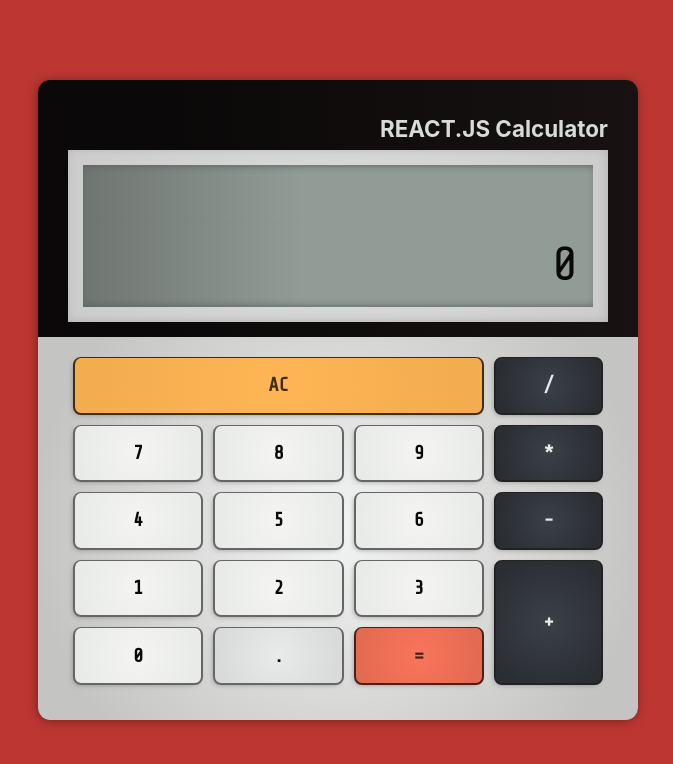
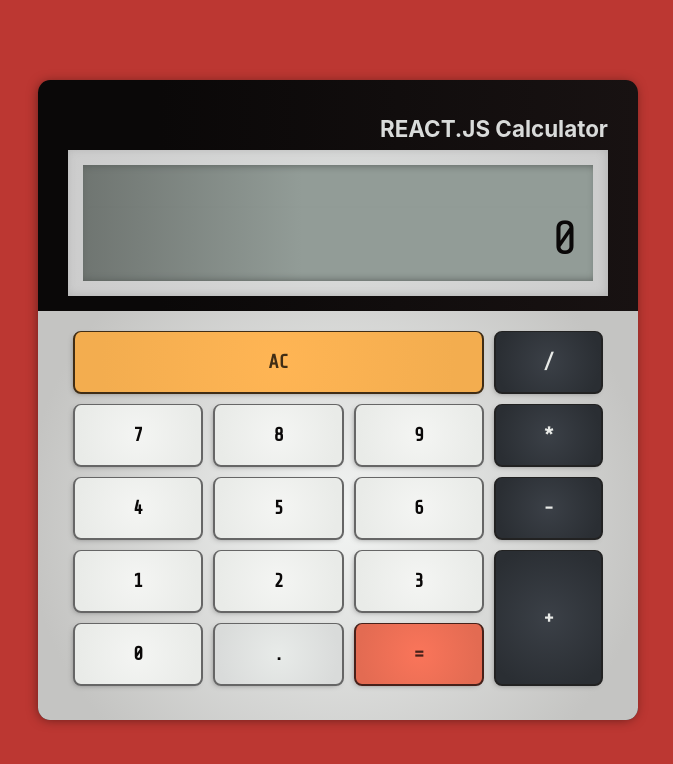
Before and after one commit to fermercadal/react-calculator_legacy, a React (Create React App) app: page / in a window 1280 px wide. Shown: the top 764 px of the page, without its empty margins (302-975 px from the left). Built offline with nearby package versions, Linux system fonts and the light colour scheme.

Commit message:
Update styles

```diff
--- a/src/App.css
+++ b/src/App.css
@@ -67,8 +67,8 @@ h1 {
   background: linear-gradient(90deg, #6f7571 0%, #929c97 43%);
   box-shadow: 0px 4px 8px -4px #575C59 inset;
   color: #0a0808;
-  padding: 15px;
-  min-height: 58px;
+  padding: 15px 15px 0px 15px;
+  min-height: 42px;
   text-align: right;
 }
 
@@ -78,8 +78,8 @@ h1 {
   box-shadow: 0px -4px 8px -4px #575C59 inset;
   color: #0a0808;
   font-size: 3rem;
-  min-height: 84px;
-  padding: 15px;
+  min-height: 74px;
+  padding: 5px 15px 15px 15px;
   text-align: right;
   width: 100%;
 }
@@ -89,13 +89,13 @@ h1 {
   background: radial-gradient(circle, rgba(243,245,244,1) 0%, rgba(196,196,194,1) 86%);
   display: flex;
   flex-flow: row wrap;
-  height: calc(100% - 242px);
+  height: calc(100% - 216px);
   padding: 30px 30px 30px 30px;
 }
 
 @media screen and (min-width: 769px) {
   .calculator-buttons {
-    height: calc(100% - 227px);
+    height: calc(100% - 200px);
     padding: 15px 30px 30px 30px;
   }
 }
--- a/src/App.js
+++ b/src/App.js
@@ -306,11 +306,6 @@ class App extends Component {
             )) }
           </section>
         </div>
-
-
-
-
-
       </main>
     );
   }
```
